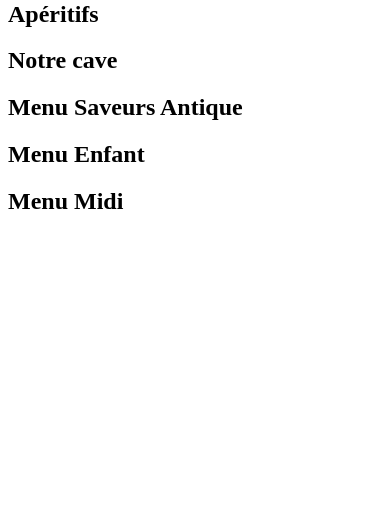
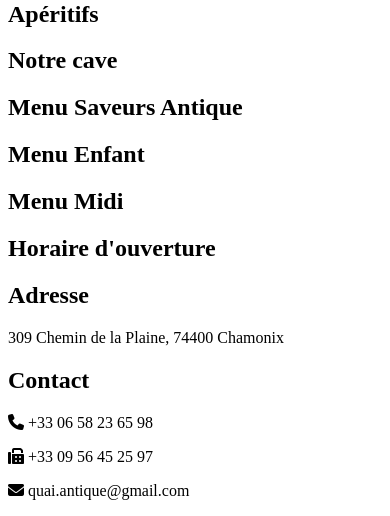
Before and after one commit to Ainkra/quai-antique, a Symfony app: template templates/base.html.twig in a window 390 px wide; the page is wider, and only the part inside the window is pictured. Shown: the part 538-1054 px from the top of that part. Before the commit the page ends 747 px from the top of that part, so only its background shows below. Run offline with Twig, Linux system fonts and the light colour scheme; the template is opened without the code that fills it, so the values that code supplies are empty; some libraries are stand-ins or nearby versions.

Commit message:
fix: (look description)
- Responsive problem
- Semantics problems

```diff
--- a/assets/styles/app.css
+++ b/assets/styles/app.css
@@ -31,7 +31,6 @@ a {
     object-fit: cover;
     background-size: cover;
     background-repeat: no-repeat;
-    height: 100vw;
     width: 100%;
     background-position: center;
 }
--- a/templates/base.html.twig
+++ b/templates/base.html.twig
@@ -44,23 +44,31 @@
 			</section>
 		</main>
 
-		{# <footer class="footer h-26 stylisedPolice">
-																																																															<section class="bg-brown text-white grid grid-cols-3 grid-row-1 row-span-3 gap-3 m-auto">
+		<footer class="footer h-26 stylisedPolice flex justify-between align-bottom">
+			<section class=" footer bg-brown text-white grid lg:grid-cols-3 gap-3 xs:grid-cols-1">
 				<div>
-																																																																	<h1 class=" text-center sm:text-md md:text-lg">Horaire d'ouverture</h1>
+					<h1 class="text-center">Horaire d'ouverture</h1>
 				</div>
 				<div class="text-center">
-																																																																	<h1 class="sm:text-sm md:text-lg">Adresse</h1>
-																																																																	<p class="text-sm">309 Chemin de la Plaine, 74400 Chamonix</p>
+					<h1 class="">Adresse</h1>
+					<p class="">309 Chemin de la Plaine, 74400 Chamonix</p>
 				</div>
 				<div class="text-center">
-																																																																	<h1 class="sm:text-sm md:text-sm">Contact</h1>
-																																																																	<p class="text-sm">Tel: +33 06 58 23 65 98</p>
-																																																																	<p class="text-sm">Fax: +33 09 56 45 25 97</p>
-																																																																	<br>
-																																																																	<p class="text-sm">Email: quai.antique@gmail.com</p>
+					<h1 class="">Contact</h1>
+					<p class="">
+						<i class="fa-solid fa-phone"></i>
+						+33 06 58 23 65 98
+					</p>
+					<p class="">
+						<i class="fa-solid fa-fax"></i>
+						+33 09 56 45 25 97
+					</p>
+					<p class="">
+						<i class="fa-sharp fa-solid fa-envelope"></i>
+						quai.antique@gmail.com
+					</p>
 				</div>
 			</section>
-																																																														</footer> #}
+		</footer>
 	</body>
 </html>
```
Lines whose indentation alone changed are shown as unchanged.
